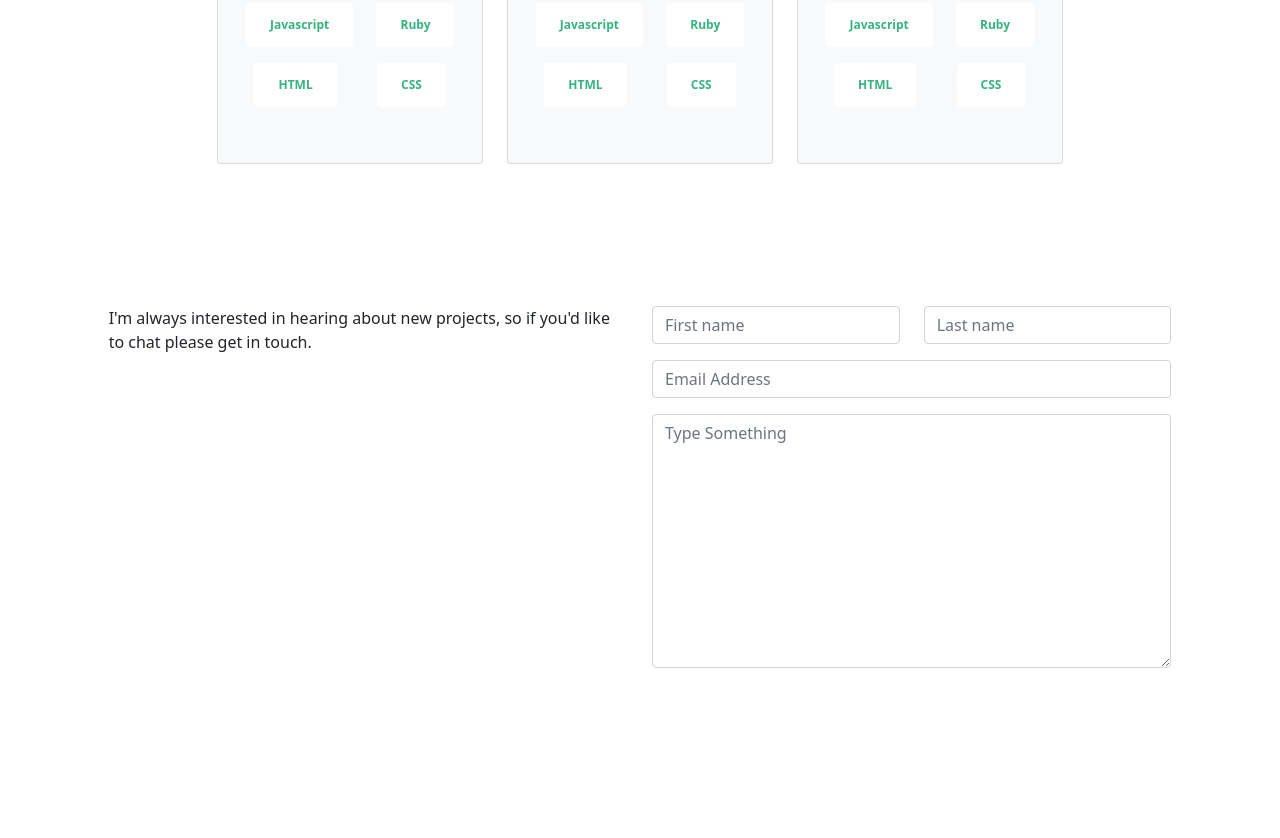
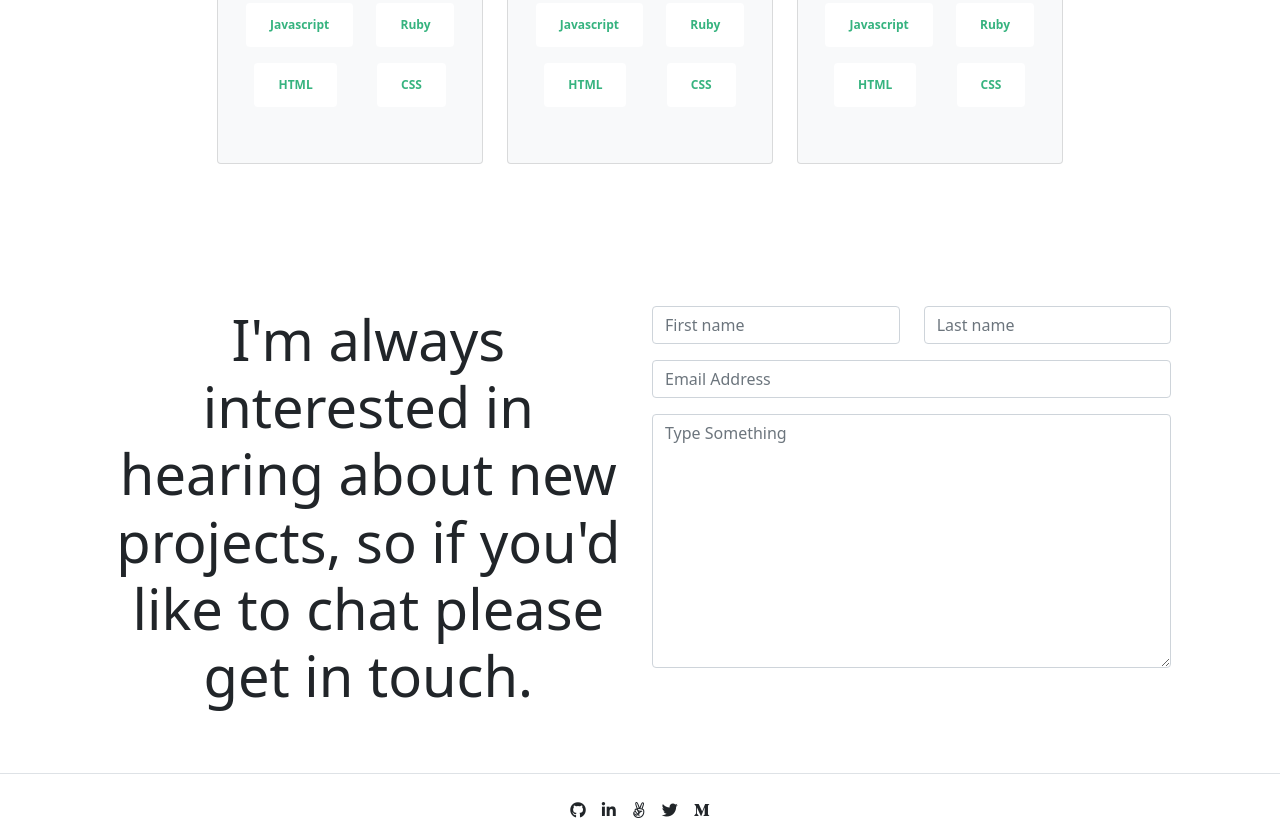
Before and after one commit to jorgevrgs/portfolio-bootstrap, a website: page index.html in a window 1280 px wide. Shown: the part 2495-3333 px from the top of the page. Before the commit the page ends 3211 px from the top, so only its background shows below. Drawn offline with Linux system fonts and the light colour scheme.

Commit message:
Add more style to contact form and to the footer.

```diff
--- a/index.html
+++ b/index.html
@@ -554,7 +554,7 @@
       <section id="contacMe">
         <div class="row mb-5">
           <div class="col-md-5 offset-1">
-            <p>
+            <p class="d-flex text-center align-items-center display-4 font-weight-bold">
               I'm always interested in hearing about new projects,
               so if you'd like to chat please get in touch.
             </p>
@@ -584,6 +584,14 @@
         </div>
       </section>
     </main>
-    <footer class="footer"></footer>
+    <footer class="footer border-top">
+      <ul class="list-unstyled d-flex justify-content-center mt-4">
+        <li><i class="fab fa-github fa-md mx-2"></i></li>
+        <li><i class="fab fa-linkedin-in fa-md mx-2"></i></li>
+        <li><i class="fab fa-angellist fa-md mx-2"></i></li>
+        <li><i class="fab fa-twitter fa-md mx-2"></i></li>
+        <li><i class="fab fa-medium-m fa-md mx-2"></i></li>
+      </ul>
+    </footer>
   </body>
 </html>
```
